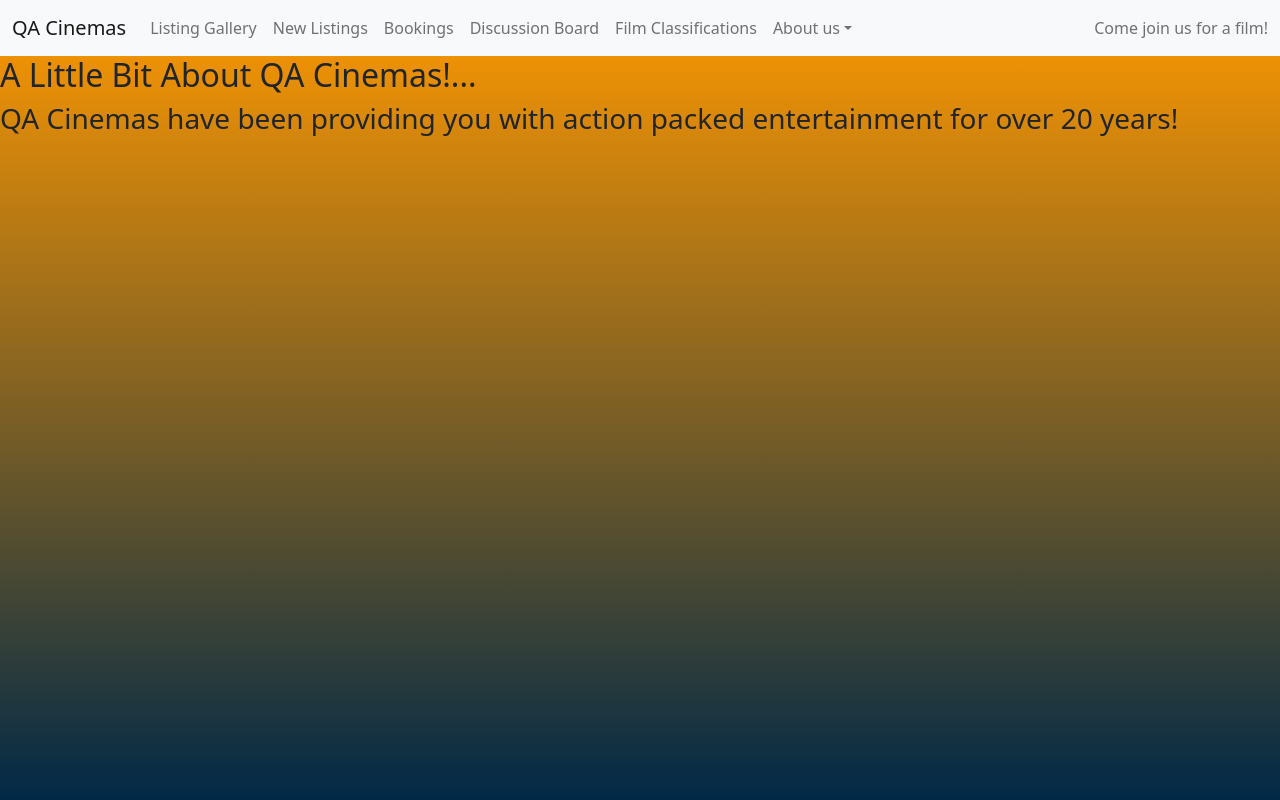
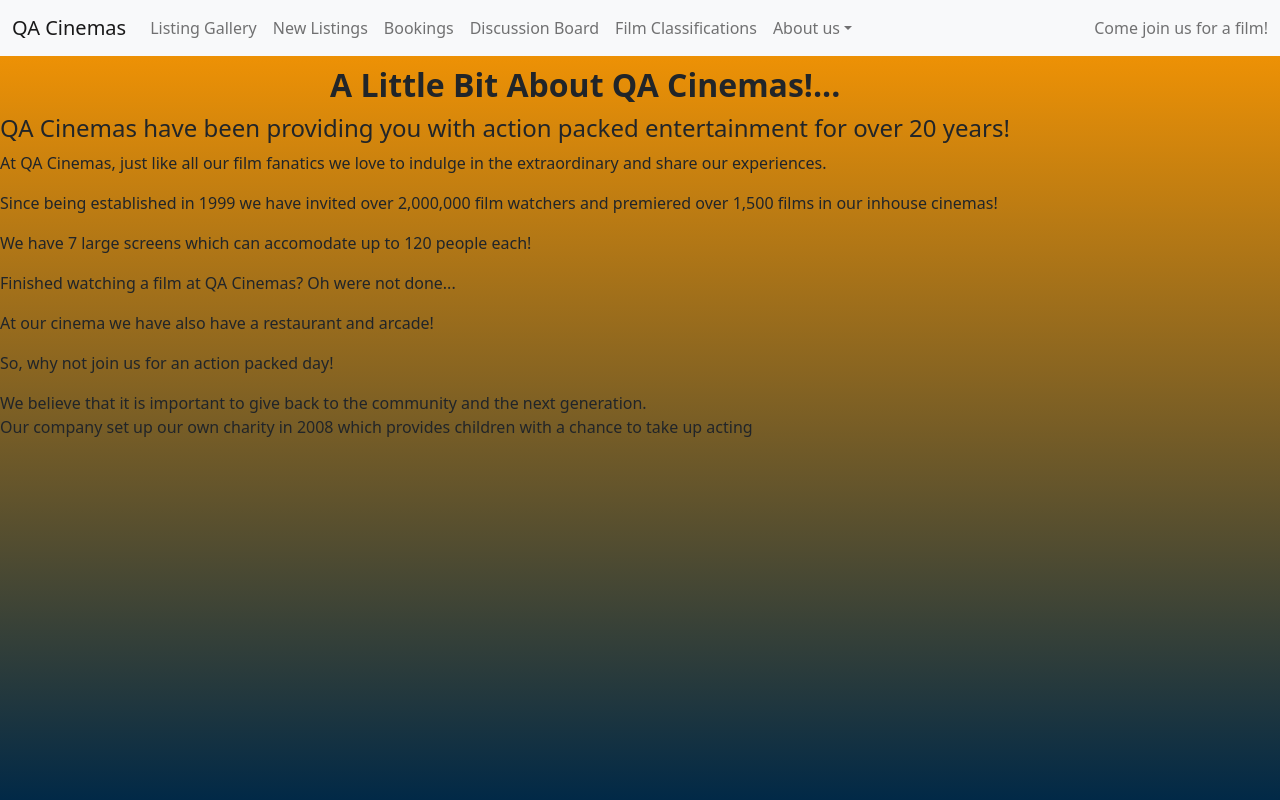
Before and after one commit to aliktb/team-instinct-cinema-project, a React (Create React App) app in the folder cinema-project-app/client/: page /About in a window 1280 px wide. Built offline with nearby package versions, Linux system fonts and the light colour scheme.

Commit message:
about us page

```diff
--- a/cinema-project-app/client/src/pages/AboutUs.jsx
+++ b/cinema-project-app/client/src/pages/AboutUs.jsx
@@ -1,12 +1,30 @@
+import "../css/center.css"
+
+
 const AboutUs = () => {
     return (
         <div>
-            <h2>A Little Bit About QA Cinemas!...</h2>
-            <h3>QA Cinemas have been providing you with action packed entertainment for over 20 years!</h3>
+            <h2 class="center"><strong>A Little Bit About QA Cinemas!...</strong></h2>
+
+            <div>
+                <div>
+                    <h4>QA Cinemas have been providing you with action packed entertainment for over 20 years!</h4>
+                </div>
+            </div>
+
+            <p>At QA Cinemas, just like all our film fanatics we love to indulge in the extraordinary and share our experiences. </p>
+            <p>Since being established in 1999 we have invited over 2,000,000 film watchers and premiered over 1,500 films in our inhouse cinemas! </p>
+            <p>We have 7 large screens which can accomodate up to 120 people each!</p>
 
 
+            <p>Finished watching a film at QA Cinemas? Oh were not done...</p>
+            <p>At our cinema we have also have a restaurant and arcade! </p>
+            <p>So, why not join us for an action packed day!</p>
 
-        </div>
+            <p>We believe that it is important to give back to the community and the next generation.<br></br> Our company set up our own charity in 2008 which provides children with a chance to take up acting </p>
+
+
+        </div >
 
     );
 }
--- a/cinema-project-app/client/src/pages/Homepage.jsx
+++ b/cinema-project-app/client/src/pages/Homepage.jsx
@@ -1,7 +1,8 @@
 import "../css/generic.css";
-//import "../css/Background.css"
+import "../css/center.css"
 import { Badge } from "reactstrap";
 import cinemapic from "../resources/cinemaBg.jpeg";
+
 const Homepage = () => {
     return (
         <div>
@@ -9,7 +10,8 @@ const Homepage = () => {
             <header>
 
             </header>
-            <h2> QA Cinemas, here for all your entertainment needs </h2>
+
+            <h2><strong> QA Cinemas, Here For All Your Entertainment Needs</strong> </h2>
             <h3> Come and catch up on the latest movies!</h3>
 
 
@@ -24,7 +26,6 @@ const Homepage = () => {
                 </Badge>  </h3>
 
             </div>
-
 
             <div class="TopFilms">
                 <br>
```
